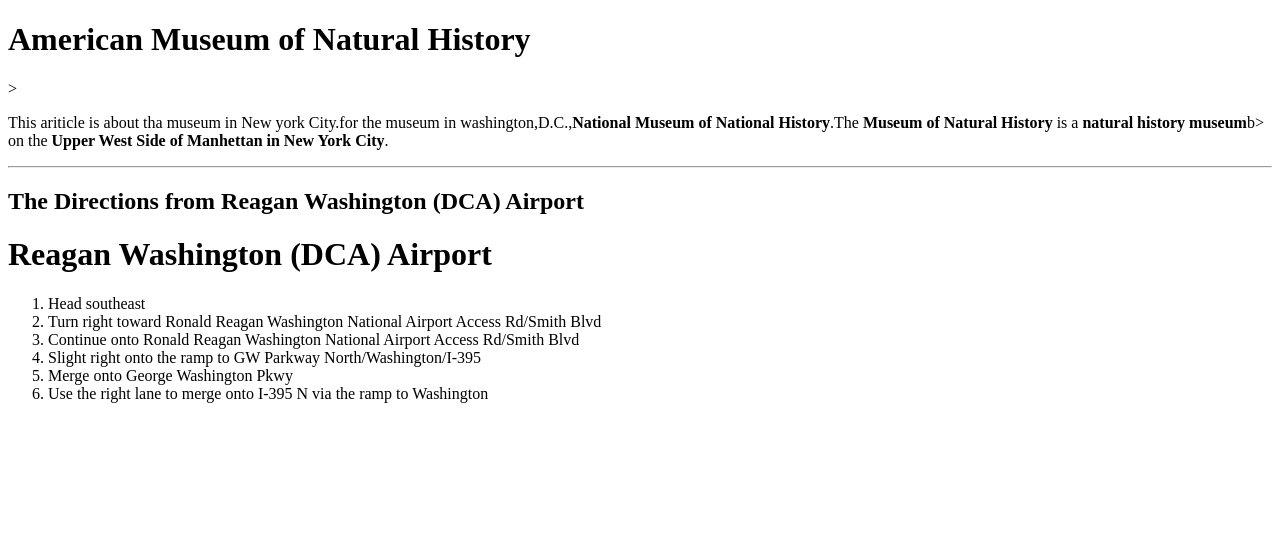
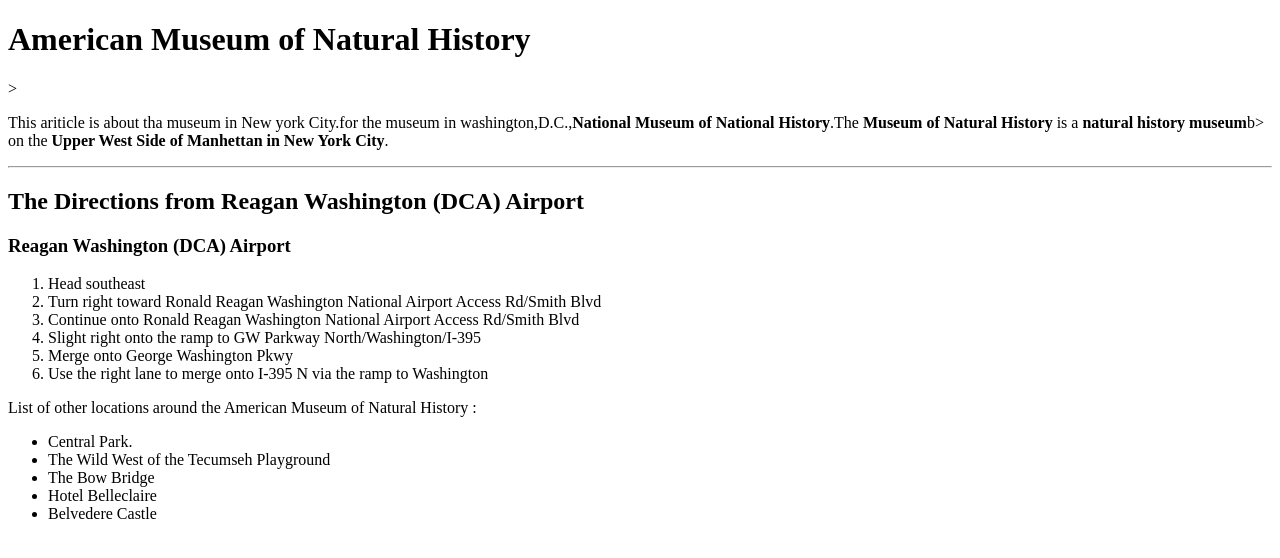
Before and after one commit to 44-563-Web-Apps-F22/44563-webapps-assignment-3-haribabu123456, a plain HTML site: page Index.html in a window 1280 px wide. Drawn offline with Linux system fonts and the light colour scheme.

Commit message:
addading

```diff
--- a/Index.html
+++ b/Index.html
@@ -15,7 +15,7 @@
     </P>
     <hr>
     <h2>The Directions from Reagan Washington (DCA) Airport</h2>
-    <h1>Reagan Washington (DCA) Airport</h1>
+    <h3>Reagan Washington (DCA) Airport</h3>
     <ol>
         <li>Head southeast</li>
         <li>Turn right toward Ronald Reagan Washington National Airport Access Rd/Smith Blvd</li>
@@ -25,6 +25,17 @@
         <li>Use the right lane to merge onto I-395 N via the ramp to Washington</li>
 
     </ol>
+    <p>
+        List of other locations around the American Museum of Natural History :
+    </p>
+    <ul>
+        <li>Central Park.</li>
+        <li>The Wild West of the Tecumseh Playground</li>
+        <li>The Bow Bridge</li>
+        <li>Hotel Belleclaire</li>
+        <li>Belvedere Castle</li>
+
+    </ul>
 
 
 
```
Also changed, not shown: aboutme.html (added), nrr1.PNG (added).
